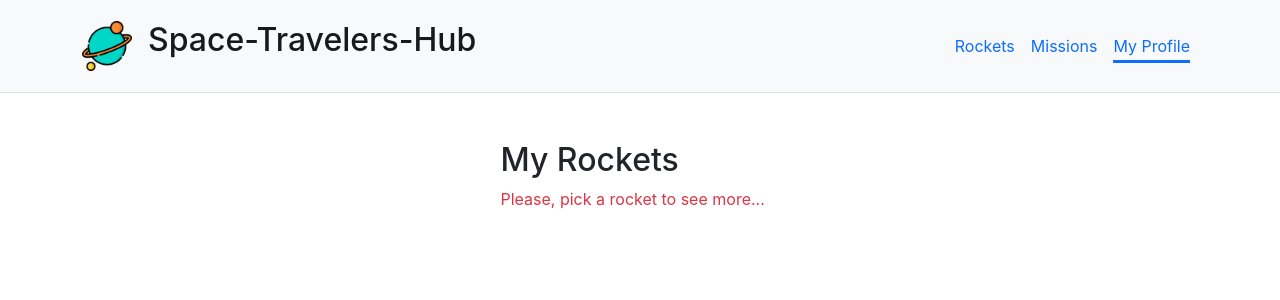
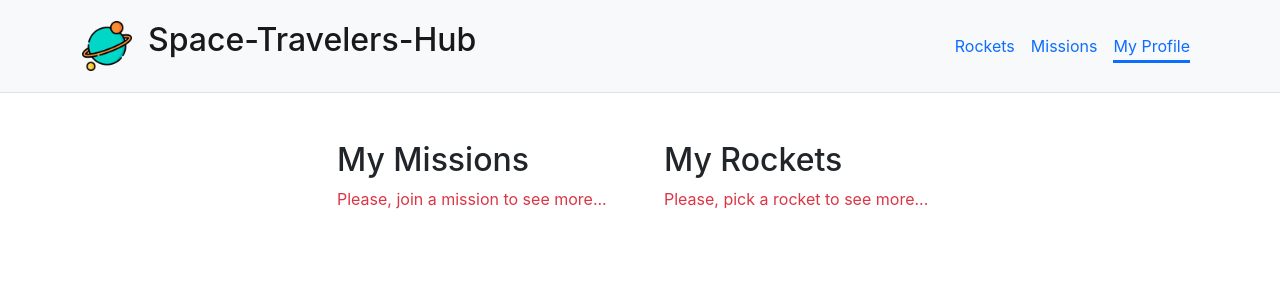
Before and after one commit to stino-x/Space-Travellers, a React (Create React App) app: page /myProfile in a window 1280 px wide. Shown: the top 300 px of the page. Built offline with nearby package versions, Linux system fonts and the light colour scheme.

Commit message:
added in mission state and render to profile section

```diff
--- a/src/Components/Profile/myProfile.js
+++ b/src/Components/Profile/myProfile.js
@@ -3,15 +3,15 @@ import { useSelector } from 'react-redux';
 import { ListGroup, Container } from 'react-bootstrap';
 
 const MyProfile = () => {
-  // const missions = useSelector((state) => state.mission);
-  // const filteredMissions = missions.filter((mission) => mission.canceled === true);
+  const missions = useSelector((state) => state.missions.missions);
+  const filteredMissions = missions.filter((mission) => mission.reserved === true);
 
   const rockets = useSelector((state) => state.rocket);
   const filteredRockets = rockets.filter((rocket) => rocket.reserved === true);
 
   return (
     <Container className="d-flex justify-content-center mt-5">
-      {/* <ListGroup className="w-25 me-5">
+      <ListGroup className="w-25 me-5">
         <h2>My Missions</h2>
         {filteredMissions.length === 0 ? (
           <p className="text-danger">Please, join a mission to see more...</p>
@@ -20,7 +20,7 @@ const MyProfile = () => {
             <ListGroup.Item key={mission.id}>{mission.name}</ListGroup.Item>
           ))
         )}
-      </ListGroup> */}
+      </ListGroup>
       <ListGroup className="w-25">
         <h2>My Rockets</h2>
         {filteredRockets.length === 0 ? (<p className="text-danger">Please, pick a rocket to see more...</p>
```
